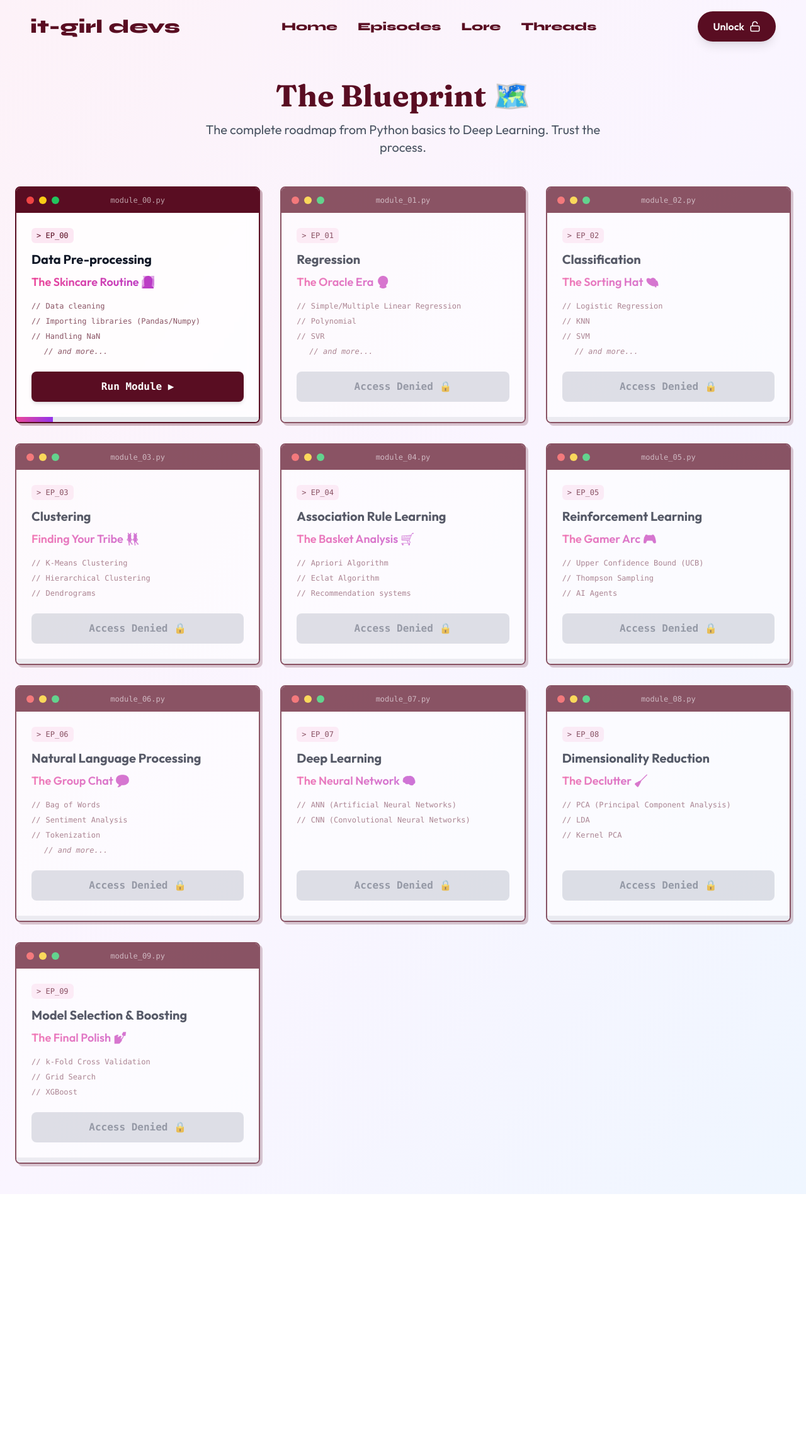
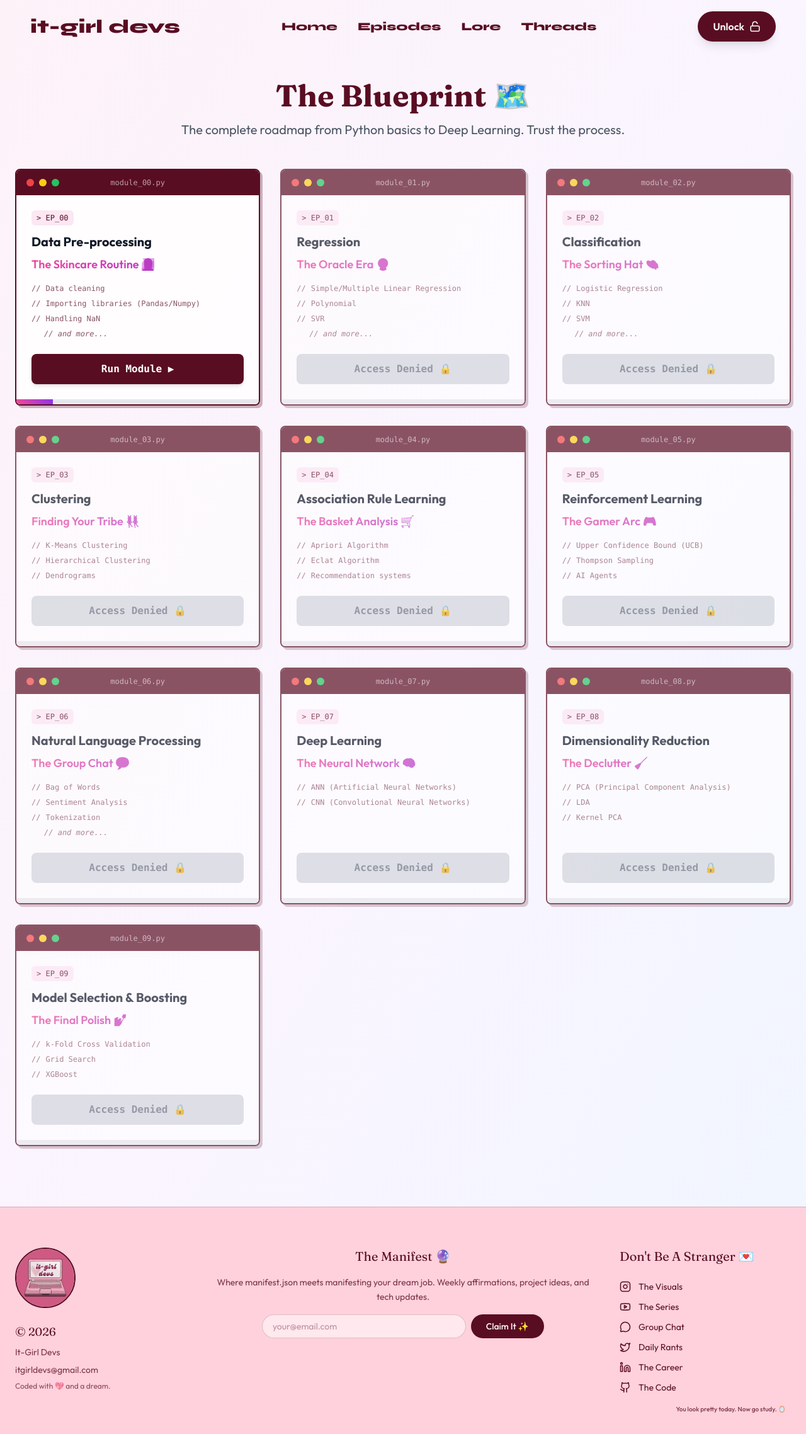
Before and after one commit to anjaliisharmaa/it-girl-devs, a Next.js app in the folder frontend/: page /episodes in a window 1280 px wide. Shown: the whole page at 63% size. Before the commit the page ends 1896 px from the top, so only its background shows below. Built offline with nearby package versions, Linux system fonts and the light colour scheme.

Commit message:
added 'footer' in 'episodes'

```diff
--- a/frontend/src/app/episodes/page.tsx
+++ b/frontend/src/app/episodes/page.tsx
@@ -1,6 +1,7 @@
 "use client";
 
 import React from "react";
+import Footer from "@/components/layout/Footer";
 
 interface Module {
   id: number;
@@ -146,13 +147,13 @@ export default function EpisodesPage() {
 
   return (
     <div className="min-h-screen bg-gradient-to-br from-pink-50 via-purple-50 to-blue-50">
-      <div className="max-w-7xl mx-auto px-6 py-12 pt-32">
+      <div className="max-w-7xl mx-auto px-6 py-12 pt-32 pb-24">
         {/* Header Section */}
         <div className="text-center mb-12">
           <h1 className="font-fraunces text-4xl md:text-5xl font-bold text-[#590D22] mb-4">
             The Blueprint 🗺️
           </h1>
-          <p className="text-lg md:text-xl text-gray-600 max-w-2xl mx-auto">
+          <p className="text-lg md:text-xl text-gray-600 max-w-4xl mx-auto text-balance">
             The complete roadmap from Python basics to Deep Learning. Trust the process.
           </p>
         </div>
@@ -239,6 +240,7 @@ export default function EpisodesPage() {
           ))}
         </div>
       </div>
+      <Footer />
     </div>
   );
 }
```
